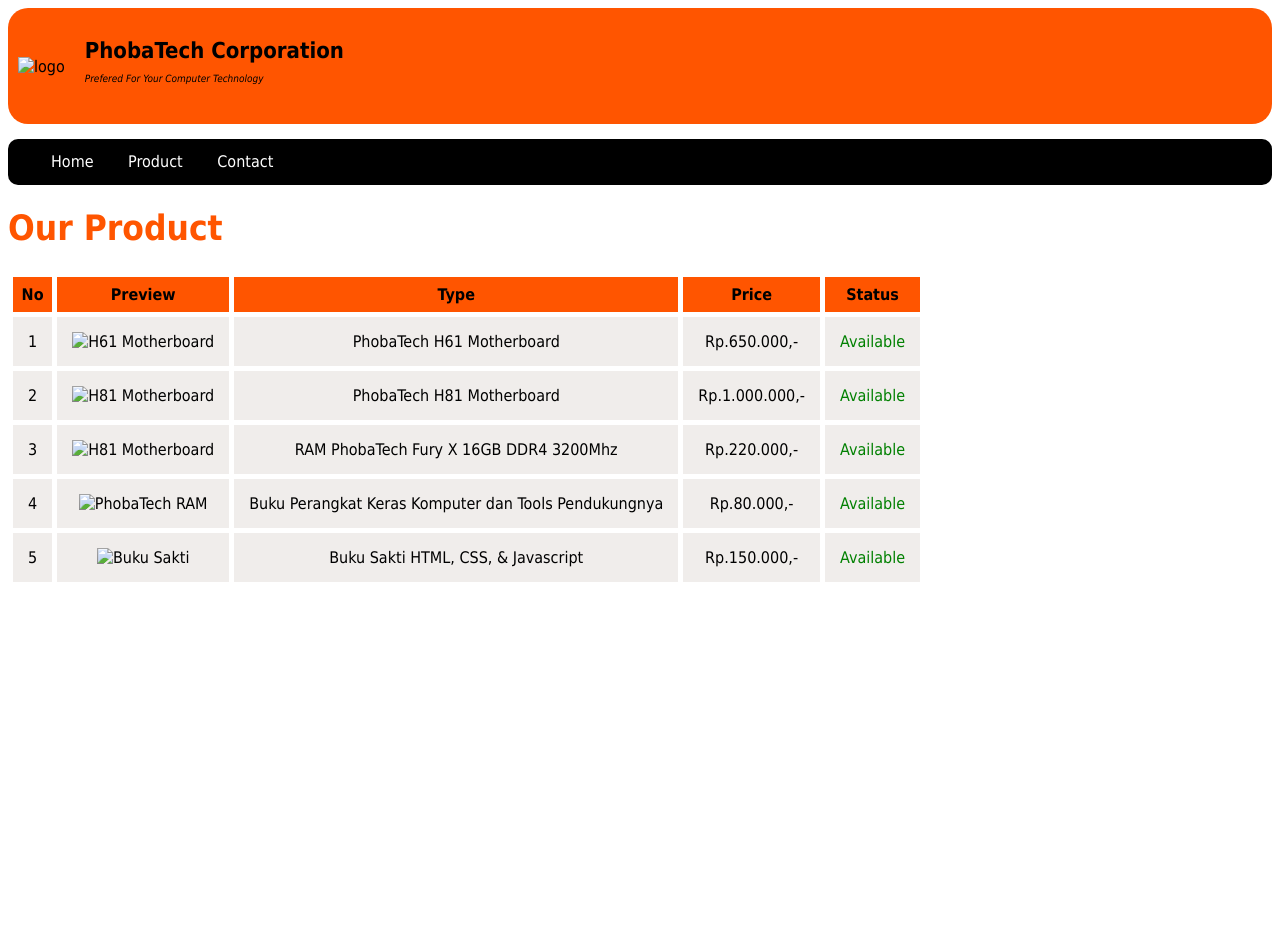
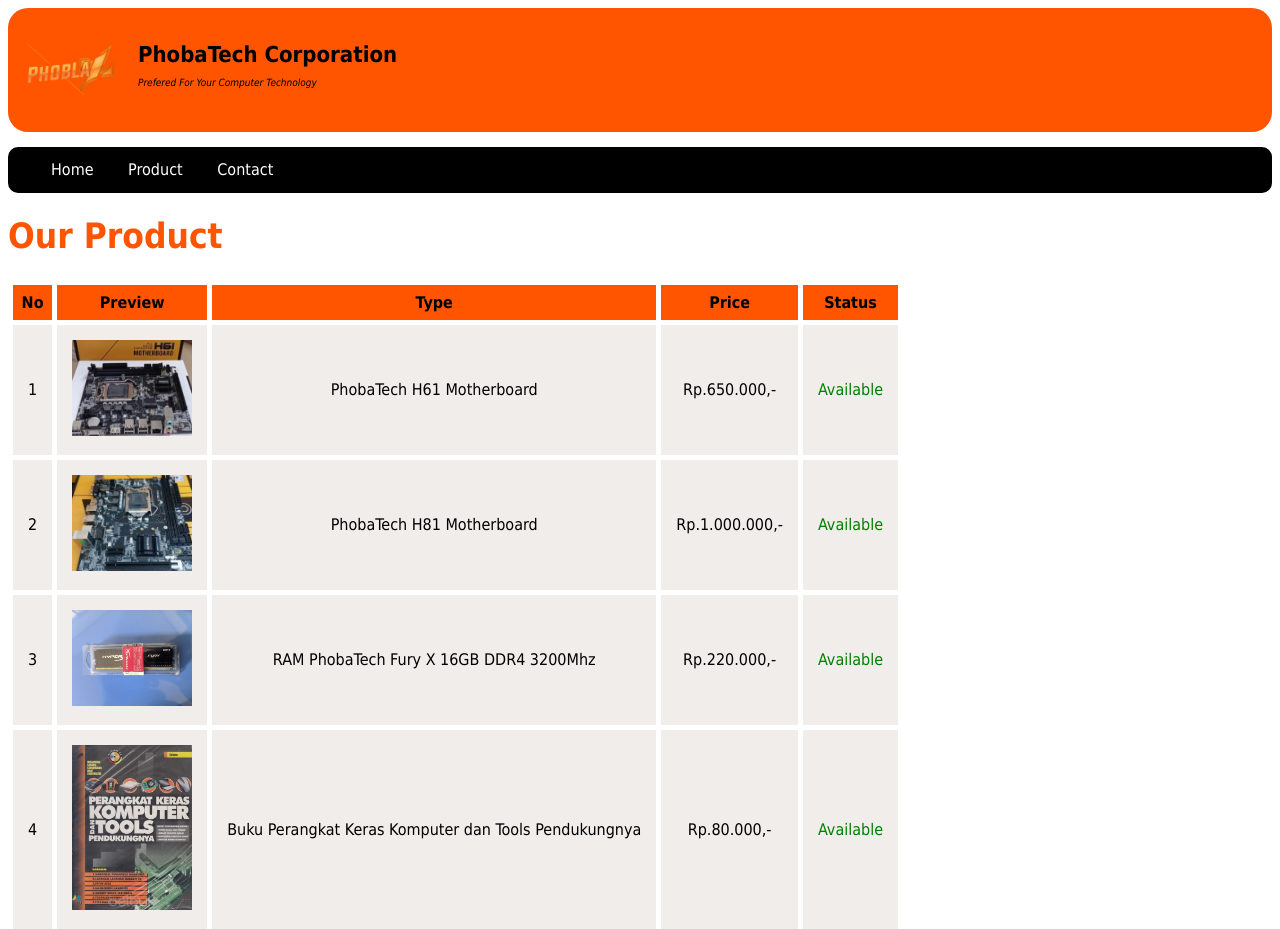
Before and after one commit to Hizkia-552/PhobaTech-Corp, a plain HTML site: page product.html in a window 1280 px wide. Shown: the top 929 px of the page. Before the commit the page ends 800 px from the top, so only its background shows below. Drawn offline with Linux system fonts and the light colour scheme.

Commit message:
Update product.html

```diff
--- a/product.html
+++ b/product.html
@@ -9,7 +9,7 @@
 <body>
     <div class="header">
         <div class="header-logo">
-            <img src="image/logo.png" alt="logo">
+            <img src="logo.png" alt="logo">
         </div>
 
         <div class="header-title">
@@ -37,7 +37,7 @@
 
             <tr class="table-content">
                 <td>1</td>
-                <td><img src="image/h61.jpg" alt="H61 Motherboard"></td>
+                <td><img src="h61.jpg" alt="H61 Motherboard"></td>
                 <td>PhobaTech H61 Motherboard</td>
                 <td>Rp.650.000,-</td>
                 <td><a href="https://www.tokopedia.com/nagacahaya/motherboard-ezpro-h61-socket-1155?extParam=ivf%3Dfalse">Available</a></td>
@@ -45,7 +45,7 @@
 
             <tr class="table-content">
                 <td>2</td>
-                <td><img src="image/h81.jpeg" alt="H81 Motherboard"></td>
+                <td><img src="h81.jpeg" alt="H81 Motherboard"></td>
                 <td>PhobaTech H81 Motherboard</td>
                 <td>Rp.1.000.000,-</td>
                 <td><a href="https://shopee.co.id/MOTHERBOARD-EZPRO-H81-LGA-1150-i.265682094.25280695700">Available</a></td>
@@ -53,7 +53,7 @@
 
             <tr class="table-content">
                 <td>3</td>
-                <td><img src="image/RAM.jpg" alt="H81 Motherboard"></td>
+                <td><img src="RAM.jpg" alt="H81 Motherboard"></td>
                 <td>RAM PhobaTech Fury X 16GB DDR4 3200Mhz </td>
                 <td>Rp.220.000,-</td>
                 <td><a href="https://www.tokopedia.com/dccomputeracc/ram-pc-kingston-fury-beast-ddr4-16gb-hyperx-fury-pc-memory-8gb-2666mhz-4449f?extParam=ivf%3Dfalse%26keyword%3Dhyperx+16gb+ddr4+%26search_id%3D20250721003333577BCC914F9E551546C6%26src%3Dsearch&t_id=1753058030681&t_st=1&t_pp=search_result&t_efo=search_pure_goods_card&t_ef=goods_search&t_sm=&t_spt=search_result">Available</a></td>
@@ -62,7 +62,7 @@
 
             <tr class="table-content">
                 <td>4</td>
-                <td><img src="image/buku3.jpg" alt="PhobaTech RAM"></td>
+                <td><img src="buku3.jpg" alt="PhobaTech RAM"></td>
                 <td>Buku Perangkat Keras Komputer dan Tools Pendukungnya</td>
                 <td>Rp.80.000,-</td>
                 <td><a href="https://shopee.co.id/BUKU-ORIGINAL-PERANGKAT-KERAS-KOMPUTER-DAN-TOOLS-PENDUKUNGNYA-CD.-i.55606638.2093615462">Available</a></td>
@@ -70,13 +70,13 @@
 
             <tr class="table-content">
                 <td>5</td>
-                <td><img src="image/buku2.jpg" alt="Buku Sakti"></td>
+                <td><img src="buku2.jpg" alt="Buku Sakti"></td>
                 <td>Buku Sakti HTML, CSS, & Javascript</td>
                 <td>Rp.150.000,-</td>
                 <td><a href="https://www.tokopedia.com/fullinspira/buku-sakti-html-css-javascript-pemrograman-web-itu-gampang?extParam=ivf%3Dfalse%26keyword%3Dbuku+sakti+pemrograman+web%26search_id%3D20250623133622577BCC914F9E552ADUFO%26src%3Dsearch">Available</a></td>
             </tr>
         </table>
-
     </div>
 </body>
+
 </html>
```
